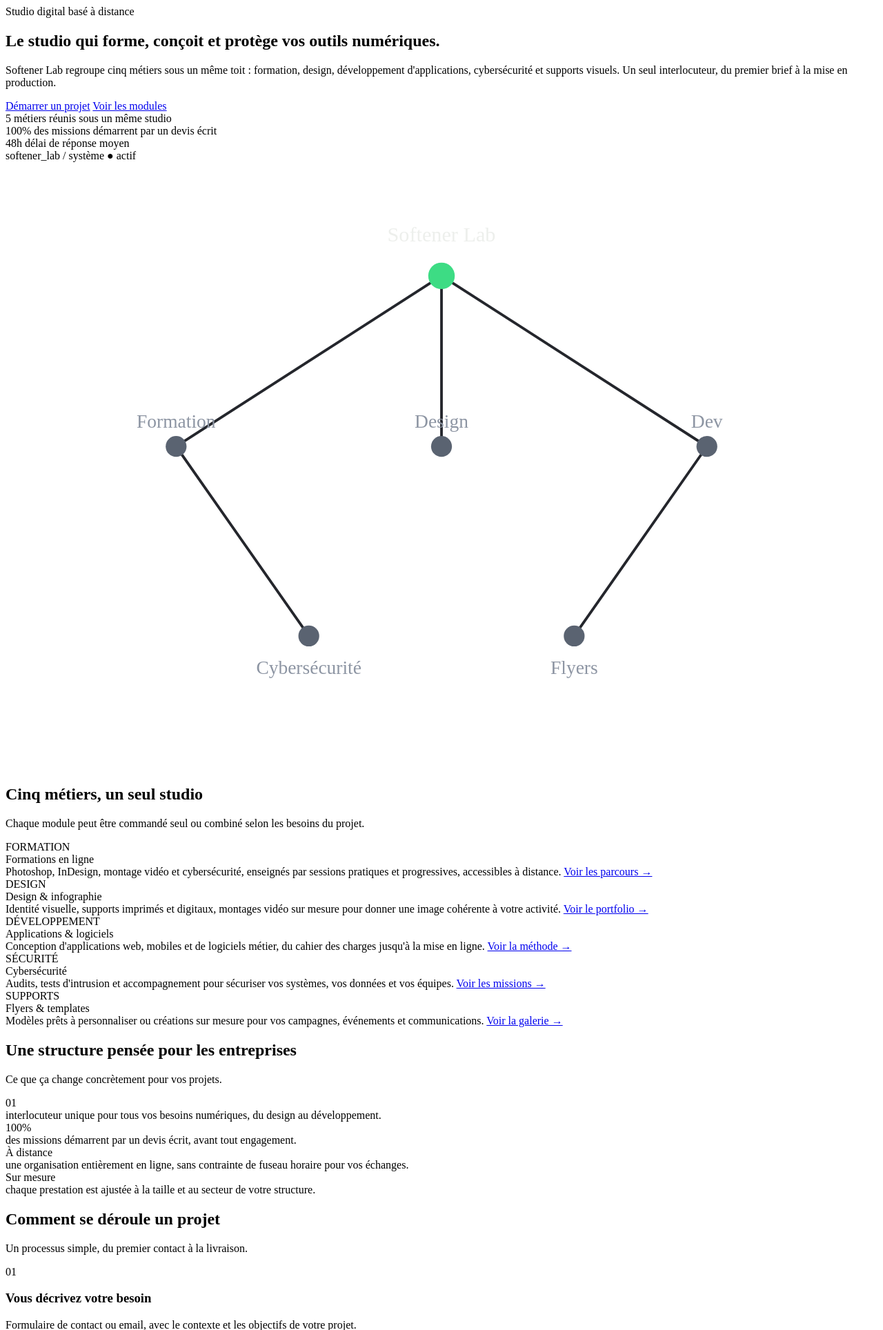
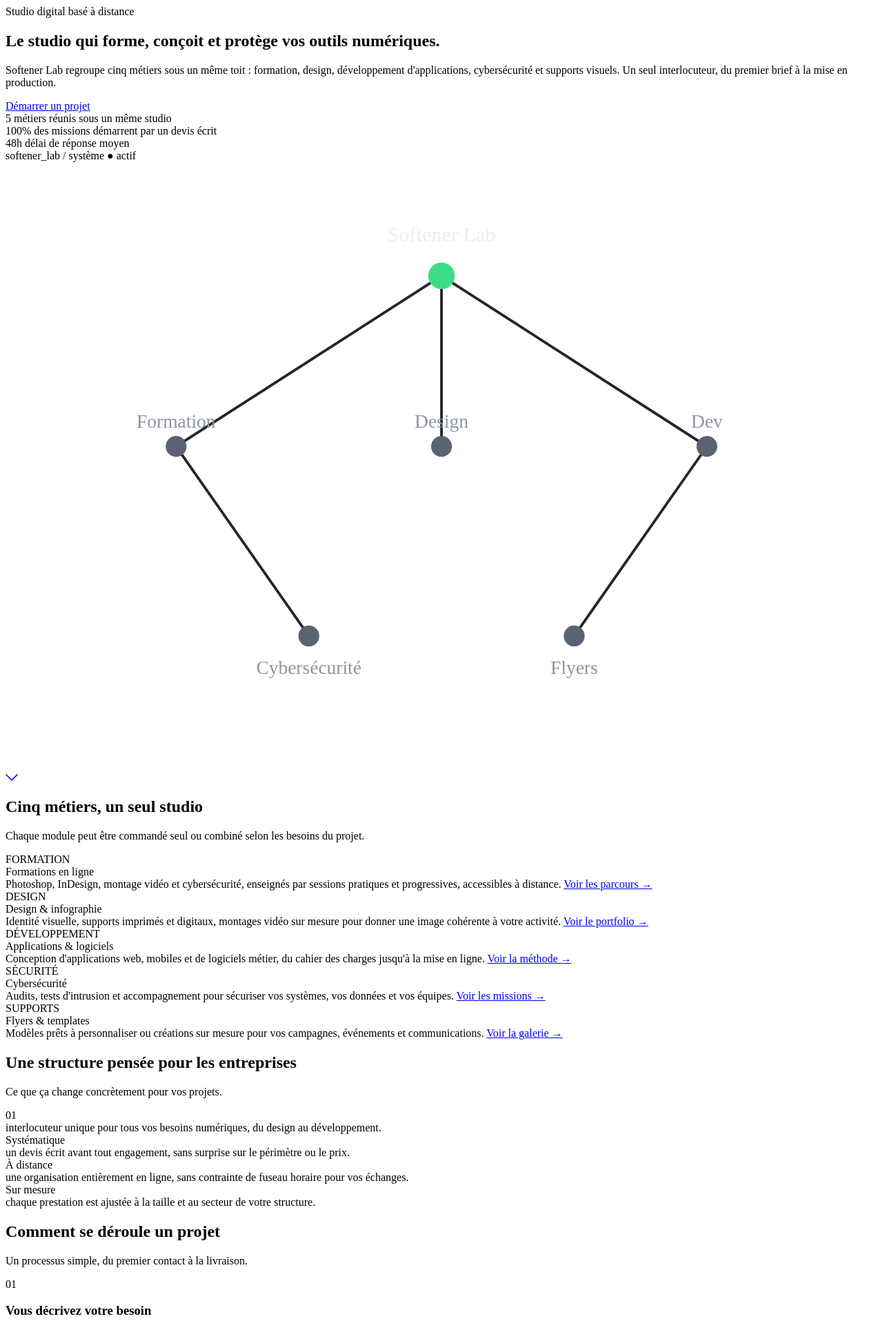
Before and after one commit to yvan005/softener-lab, a PHP site: page / in a window 1280 px wide. Shown: the top 1928 px of the page at 69% size. Run offline with PHP 8.4, Linux system fonts and the light colour scheme.

Commit message:
Peaufiner la page d'accueil : flèche de scroll, un seul CTA dans le hero, correction du lien À propos et du doublon 100%

```diff
--- a/index.html
+++ b/index.html
@@ -17,7 +17,6 @@
       <p>Softener Lab regroupe cinq métiers sous un même toit : formation, design, développement d'applications, cybersécurité et supports visuels. Un seul interlocuteur, du premier brief à la mise en production.</p>
       <div class="hero-actions">
         <a href="/contact.html" class="btn-primary">Démarrer un projet</a>
-        <a href="#services" class="btn-secondary">Voir les modules</a>
       </div>
       <div class="hero-stats">
         <div class="hero-stat">
@@ -62,6 +61,11 @@
       </svg>
     </div>
   </div>
+  <a href="#services" class="scroll-cue" aria-label="Voir les services plus bas">
+    <svg width="18" height="10" viewBox="0 0 18 10" fill="none">
+      <path d="M1 1L9 9L17 1" stroke="currentColor" stroke-width="1.6" stroke-linecap="round" stroke-linejoin="round"/>
+    </svg>
+  </a>
 </section>
 
 <section class="services" id="services">
@@ -130,8 +134,8 @@
         <div class="label">interlocuteur unique pour tous vos besoins numériques, du design au développement.</div>
       </div>
       <div class="why-cell">
-        <div class="value">100%</div>
-        <div class="label">des missions démarrent par un devis écrit, avant tout engagement.</div>
+        <div class="value">Systématique</div>
+        <div class="label">un devis écrit avant tout engagement, sans surprise sur le périmètre ou le prix.</div>
       </div>
       <div class="why-cell">
         <div class="value">À distance</div>
--- a/src/style.css
+++ b/src/style.css
@@ -152,6 +152,23 @@ nav{
 }
 @media (prefers-reduced-motion: reduce){ .hero::before{animation:none;} }
 .hero-grid, .hero > .wrap{position:relative; z-index:1;}
+
+.scroll-cue{
+  position:relative; z-index:1;
+  display:flex; align-items:center; justify-content:center;
+  width:40px; height:40px; margin:44px auto 0;
+  color:var(--muted); border:1px solid var(--line); border-radius:50%;
+  animation:bounceCue 2.2s ease-in-out infinite;
+  transition:color .15s ease, border-color .15s ease;
+}
+.scroll-cue:hover{color:var(--green); border-color:var(--green-dim);}
+@keyframes bounceCue{
+  0%, 100%{transform:translateY(0);}
+  50%{transform:translateY(6px);}
+}
+@media (prefers-reduced-motion: reduce){
+  .scroll-cue{animation:none;}
+}
 
 .hero-grid{display:grid; grid-template-columns:1.1fr 0.9fr; gap:60px; align-items:center;}
 .eyebrow-line{
```
